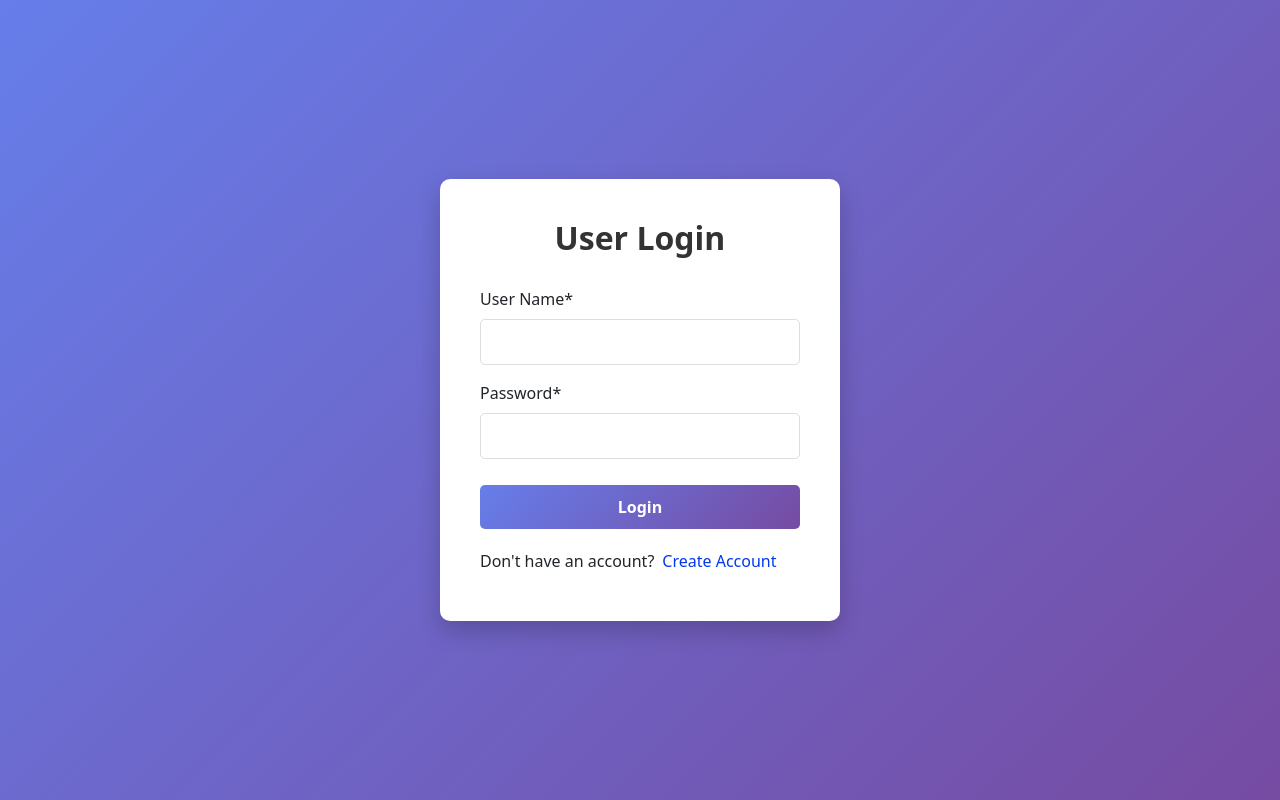
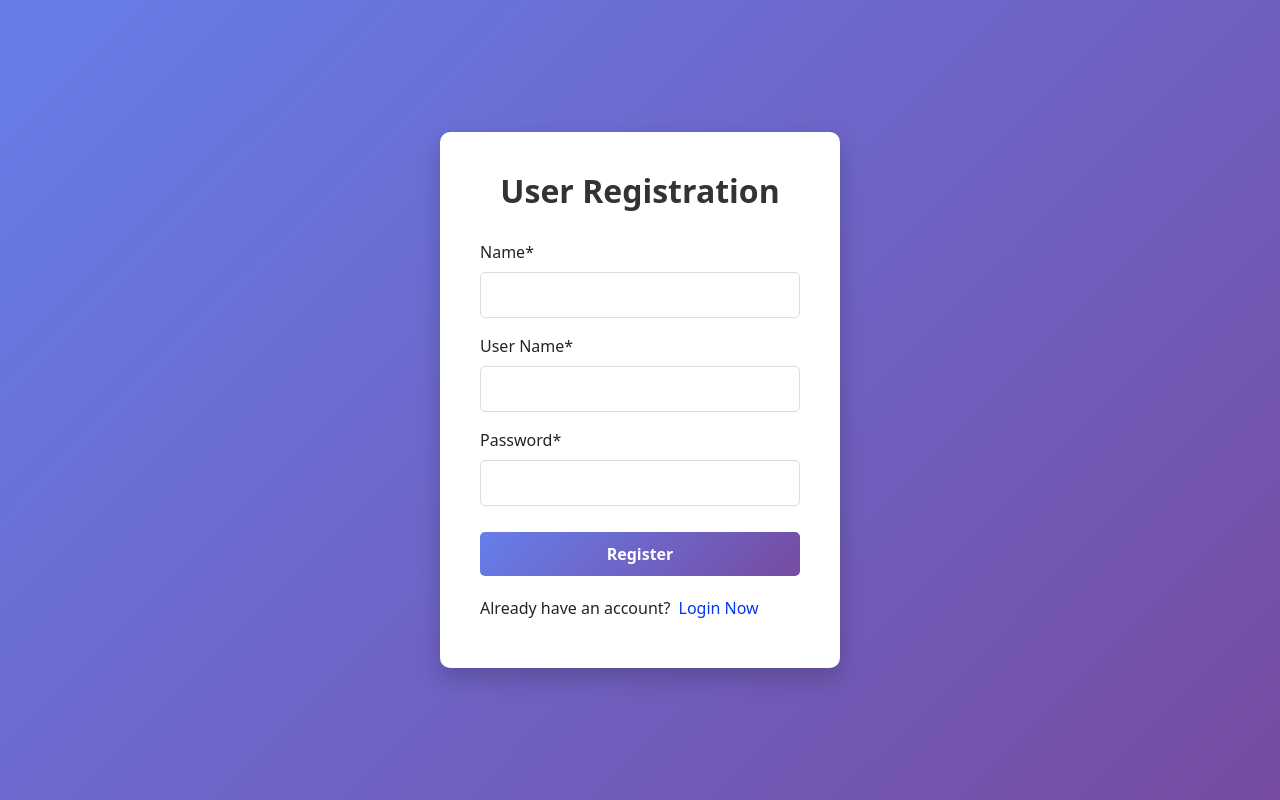
Before and after one commit to piere05/django, a Django app: page /register/ in a window 1280 px wide. Run offline with Django 5.2, Linux system fonts and the light colour scheme; some libraries are stand-ins or nearby versions.

Commit message:
as of 21-02

```diff
--- a/empreg/forms.py
+++ b/empreg/forms.py
@@ -41,8 +41,9 @@ class LoginForm(forms.ModelForm):
 class regForm(forms.ModelForm):
     class Meta:
         model =user_reg
-        fields= ('username' , 'password')
+        fields= ('name','username' , 'password')
         labels= {
+             'name' : 'Name',
             'username' : 'User Name',
             'password' : 'Password',
 
--- a/empreg/templates/index.html
+++ b/empreg/templates/index.html
@@ -71,6 +71,13 @@
 </style>
 
 <div class="login-container">
+    {% if messages %}
+    {% for message in messages %}
+    <div class="alert alert-{{ message.tags }}">
+        {{ message }}
+    </div>
+    {% endfor %}
+    {% endif %}
     <h2 class="login-title">User Login</h2>
     <form method="POST" autocomplete="off">
 
--- a/empreg/templates/register.html
+++ b/empreg/templates/register.html
@@ -0,0 +1,105 @@
+{% extends 'emp_reg/base.html' %}
+{% load crispy_forms_tags %}
+
+{% block content %}
+
+
+<style>
+    body {
+        background: linear-gradient(135deg, #667eea 0%, #764ba2 100%);
+        min-height: 100vh;
+        display: flex;
+        align-items: center;
+        justify-content: center;
+    }
+
+    .login-container {
+        background: white;
+        border-radius: 10px;
+        box-shadow: 0 10px 25px rgba(0, 0, 0, 0.2);
+        padding: 40px;
+        width: 100%;
+        max-width: 400px;
+    }
+
+    .login-title {
+        text-align: center;
+        margin-bottom: 30px;
+        color: #333;
+        font-weight: 600;
+    }
+
+    .form-control {
+        border-radius: 5px;
+        border: 1px solid #ddd;
+        padding: 10px 15px;
+        margin-bottom: 15px;
+    }
+
+    .form-control:focus {
+        border-color: #667eea;
+        box-shadow: 0 0 0 0.2rem rgba(102, 126, 234, 0.25);
+    }
+
+    .btn-login {
+        width: 100%;
+        padding: 10px;
+        background: linear-gradient(135deg, #667eea 0%, #764ba2 100%);
+        border: none;
+        border-radius: 5px;
+        color: white;
+        font-weight: 600;
+        margin-top: 10px;
+    }
+
+    .btn-login:hover {
+        opacity: 0.9;
+        color: white;
+    }
+
+    .register-link {
+        text-align: center;
+        margin-top: 20px;
+        display: flex;
+
+    }
+
+    .create {
+        color: rgb(0, 56, 240);
+        text-decoration: none;
+    }
+</style>
+
+<div class="login-container">
+
+    {% if messages %}
+    {% for message in messages %}
+    <div class="alert alert-{{ message.tags }}">
+        {{ message }}
+    </div>
+    {% endfor %}
+    {% endif %}
+
+
+    <h2 class="login-title">User Registration</h2>
+
+    <form method="POST" autocomplete="off">
+
+        {% csrf_token %}
+        {{ form.name|as_crispy_field }}
+
+        {{ form.username|as_crispy_field }}
+        {{ form.password|as_crispy_field }}
+
+        <input type="hidden" name="user_type" value="1" />
+        <button type="submit" class="btn btn-login">Register</button>
+    </form>
+    <div class="register-link">
+        <p class="mb-2 me-2">Already have an account?</p>
+        <a href="{% url 'login' %}" class="create">Login Now</a>
+    </div>
+</div>
+
+
+
+{% endblock content %}
--- a/empreg/urls.py
+++ b/empreg/urls.py
@@ -5,7 +5,7 @@ from . import views
 
 urlpatterns = [
     path('', views.loginpage,name="login"),
-    path('register/', views.loginpage,name="register"),
+    path('register/', views.register,name="register"), # type: ignore
     path('emp/', views.emp_form,name="insert"),
     path('emp/<int:id>/', views.emp_form,name="update"),
     path('emp/list/', views.emp_lits,name="view"),
--- a/empreg/views.py
+++ b/empreg/views.py
@@ -1,5 +1,9 @@
 from django.shortcuts import redirect, render
 from .forms import *
+from django.contrib.auth.hashers import make_password
+from django.contrib import messages
+
+
 from .models import Employee
 # Create your views here.
 def emp_lits(request):
@@ -39,4 +43,19 @@ def loginpage(request):
 
 
 def register(request):
-    return render(request,'register.html')
+    if request.method =="GET":
+        form=regForm()
+        return render(request,'register.html', {'form' :form})
+    else:
+        form=regForm(request.POST)
+        if form.is_valid():
+                obj = form.save(commit=False)
+                obj.user_type = 1
+                obj.status = 1
+                obj.password = make_password(form.cleaned_data["password"])
+                obj.save()
+                messages.success(request,"User registered successfully")
+                return redirect('login')
+        else:
+            messages.error(request,"Registration failed. Please check your inputs.")
+            return redirect('register')
```
